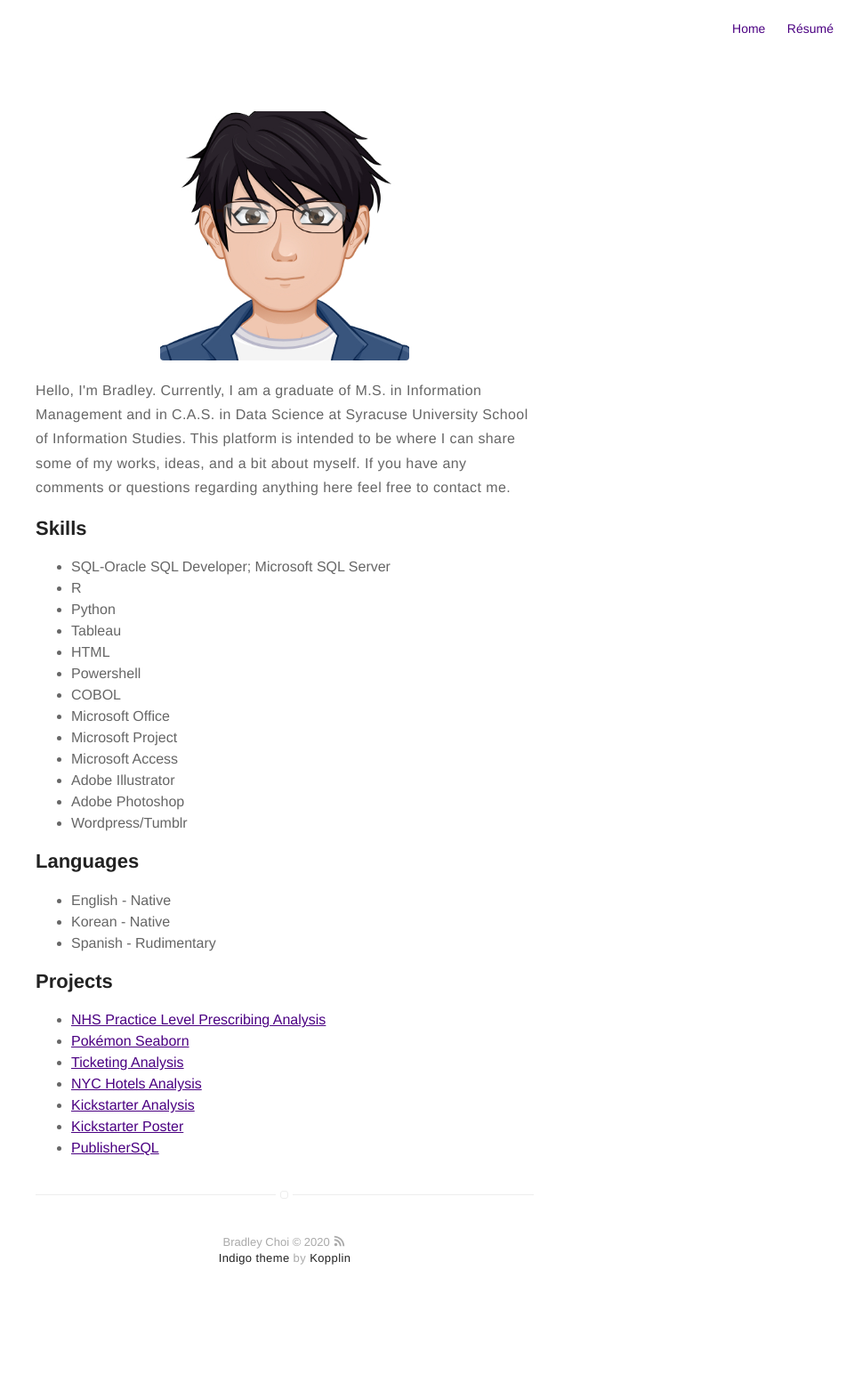
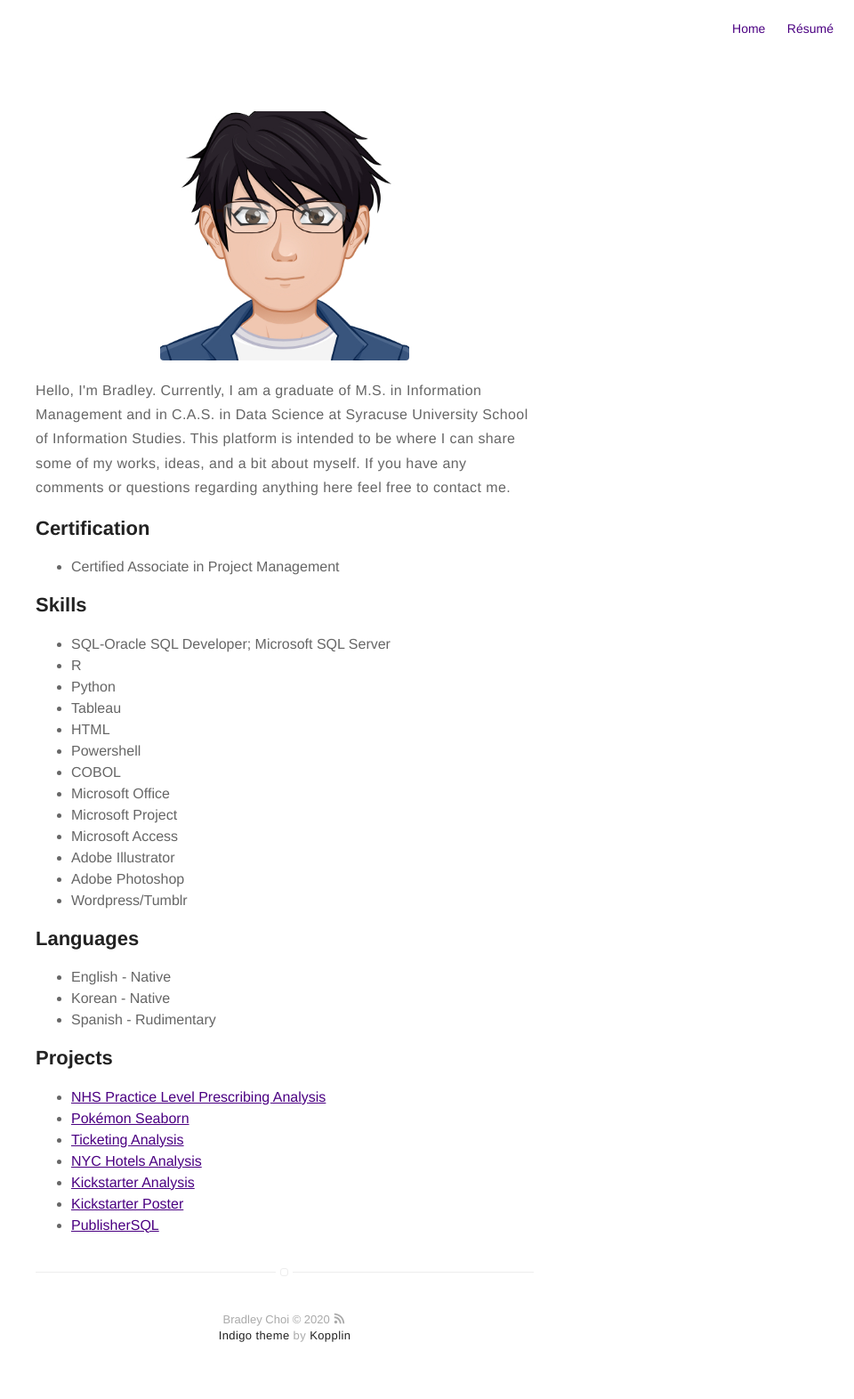
Before and after one commit to bradvision/bradvision.github.io, a Jekyll site: the page built from about.md, in a window 1280 px wide. Shown: the whole page at 89% size, without its empty margins (320-1280 px from the left). Built offline with Jekyll 4.4.1, drawn with Linux system fonts in a browser that asks for light colours; before the commit the page ends 1485 px from its top, so only the background shows below that.

Commit message:
Update about.md

```diff
--- a/about.md
+++ b/about.md
@@ -9,6 +9,12 @@ and in C.A.S. in Data Science at Syracuse University School of Information Studi
 This platform is intended to be where I can share some of my works, ideas, and a
 bit about myself. If you have any comments or questions regarding anything here
 feel free to contact me.</p>
+
+<h2>Certification</h2>
+
+<ul class="Certification-list">
+	<li>Certified Associate in Project Management</li>
+</ul>
 
 <h2>Skills</h2>
 
```
